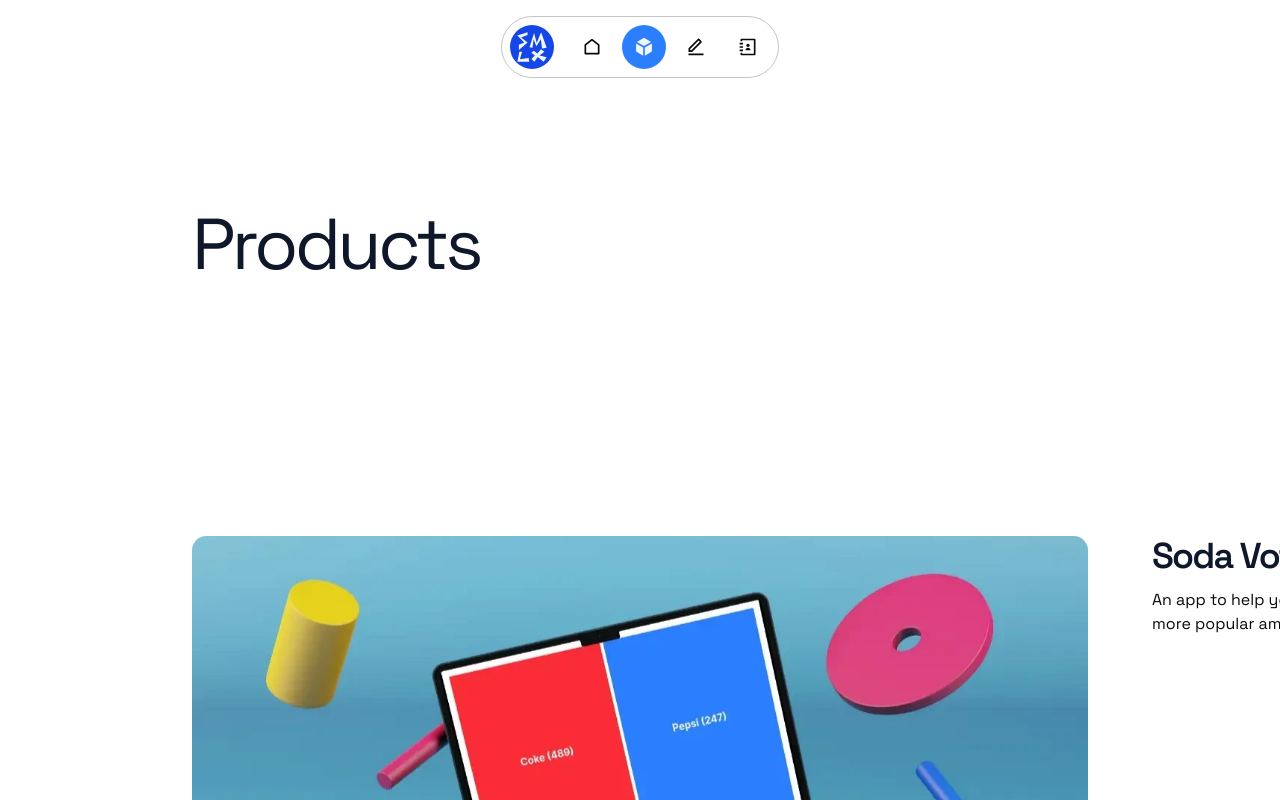
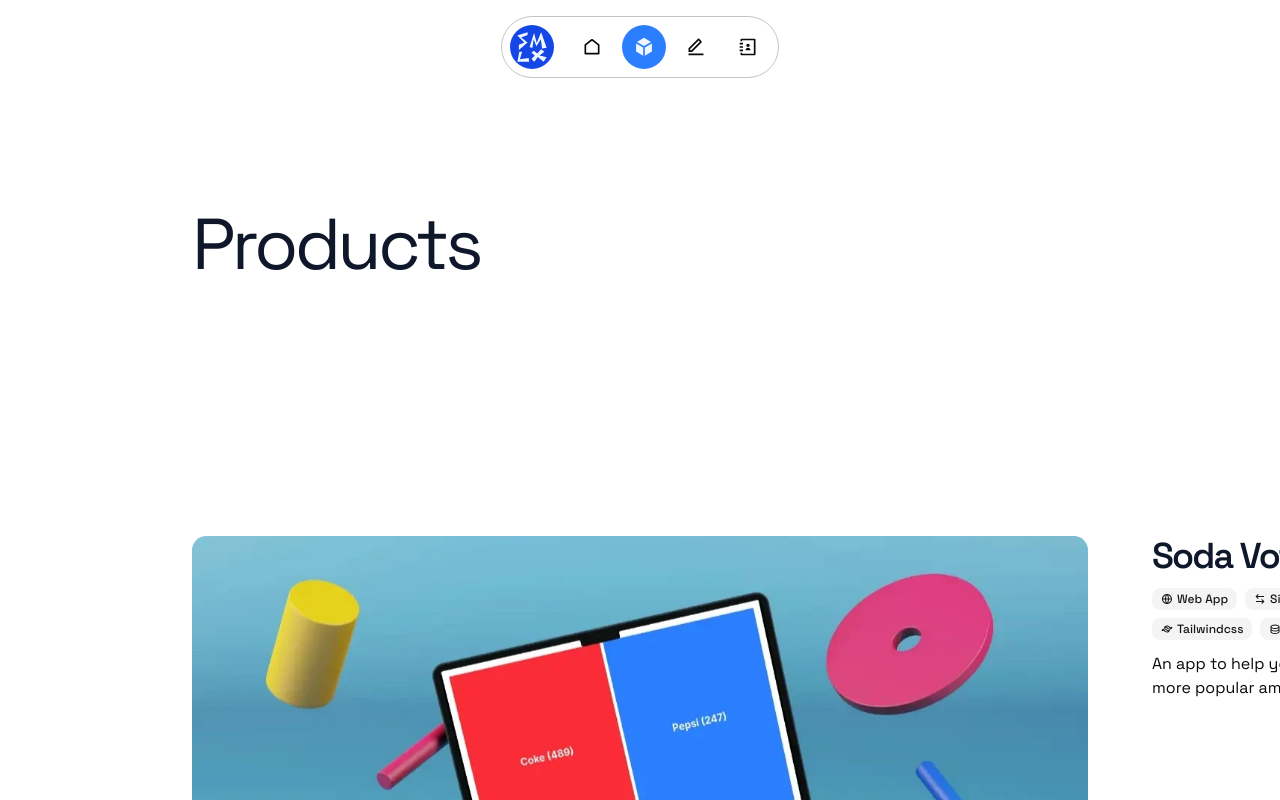
Before and after one commit to smlxdesign/portfolio, a Next.js app: page /products in a window 1280 px wide. Shown: the top 800 px of the page. Built offline with nearby package versions, Linux system fonts and the light colour scheme.

Commit message:
feat: list tags to each product

```diff
--- a/src/app/products/page.tsx
+++ b/src/app/products/page.tsx
@@ -3,8 +3,10 @@
 import { Navbar } from "~/components/navbar";
 import { Hero } from "~/components/sections/hero";
 import { Heading } from "~/components/typography/heading";
+import { Badge } from "~/components/ui/badge";
 import { Button } from "~/components/ui/button";
 import { products } from "~/data/products";
+import { tags } from "~/data/tags";
 
 export default function Page() {
 	return (
@@ -25,6 +27,23 @@
 							<div className="flex w-full flex-col justify-between">
 								<div className="flex flex-col gap-3">
 									<Heading>{product.title}</Heading>
+									<div className="flex flex-wrap gap-2">
+										{product.tags.map((tagId) => {
+											const tag = tags[tagId];
+											console.log(tag);
+
+											if (tag === undefined) {
+												return null;
+											}
+
+											return (
+												<Badge variant="secondary" key={tag.title}>
+													<tag.icon />
+													{tag.title}
+												</Badge>
+											);
+										})}
+									</div>
 									<p className="max-w-[65ch]">{product.description}</p>
 								</div>
 								<div className="flex gap-2">
--- /dev/null
+++ b/src/components/ui/badge.tsx
@@ -0,0 +1,46 @@
+import { Slot } from "@radix-ui/react-slot";
+import { type VariantProps, cva } from "class-variance-authority";
+import type * as React from "react";
+
+import { cn } from "~/lib/utils";
+
+const badgeVariants = cva(
+	"inline-flex w-fit shrink-0 items-center justify-center gap-1 overflow-hidden whitespace-nowrap rounded-md border px-2 py-0.5 font-medium text-xs transition-[color,box-shadow] focus-visible:border-ring focus-visible:ring-[3px] focus-visible:ring-ring/50 aria-invalid:border-destructive aria-invalid:ring-destructive/20 dark:aria-invalid:ring-destructive/40 [&>svg]:pointer-events-none [&>svg]:size-3",
+	{
+		variants: {
+			variant: {
+				default:
+					"border-transparent bg-primary text-primary-foreground [a&]:hover:bg-primary/90",
+				secondary:
+					"border-transparent bg-secondary text-secondary-foreground [a&]:hover:bg-secondary/90",
+				destructive:
+					"border-transparent bg-destructive text-white focus-visible:ring-destructive/20 dark:bg-destructive/60 dark:focus-visible:ring-destructive/40 [a&]:hover:bg-destructive/90",
+				outline:
+					"text-foreground [a&]:hover:bg-accent [a&]:hover:text-accent-foreground",
+			},
+		},
+		defaultVariants: {
+			variant: "default",
+		},
+	},
+);
+
+function Badge({
+	className,
+	variant,
+	asChild = false,
+	...props
+}: React.ComponentProps<"span"> &
+	VariantProps<typeof badgeVariants> & { asChild?: boolean }) {
+	const Comp = asChild ? Slot : "span";
+
+	return (
+		<Comp
+			data-slot="badge"
+			className={cn(badgeVariants({ variant }), className)}
+			{...props}
+		/>
+	);
+}
+
+export { Badge, badgeVariants };
```
